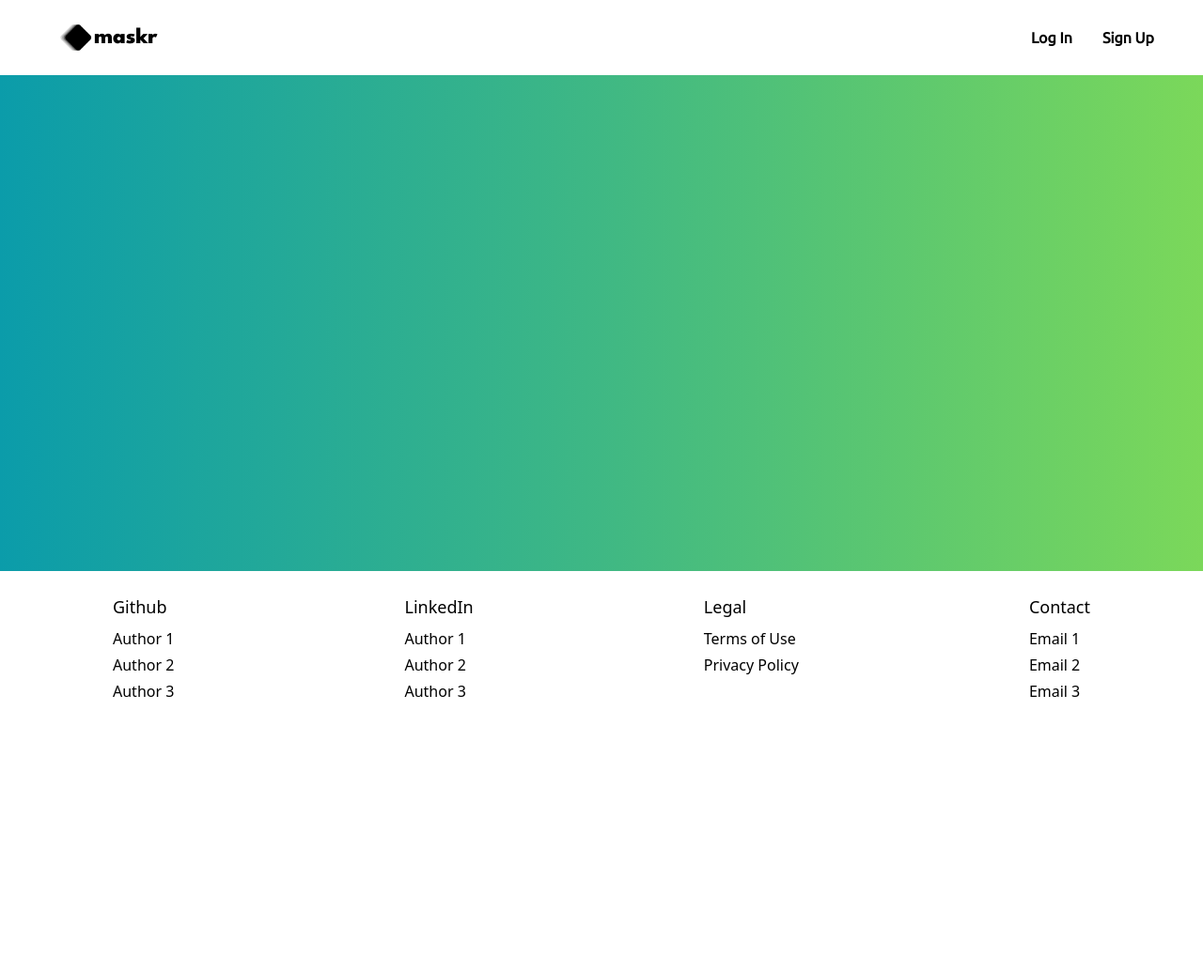
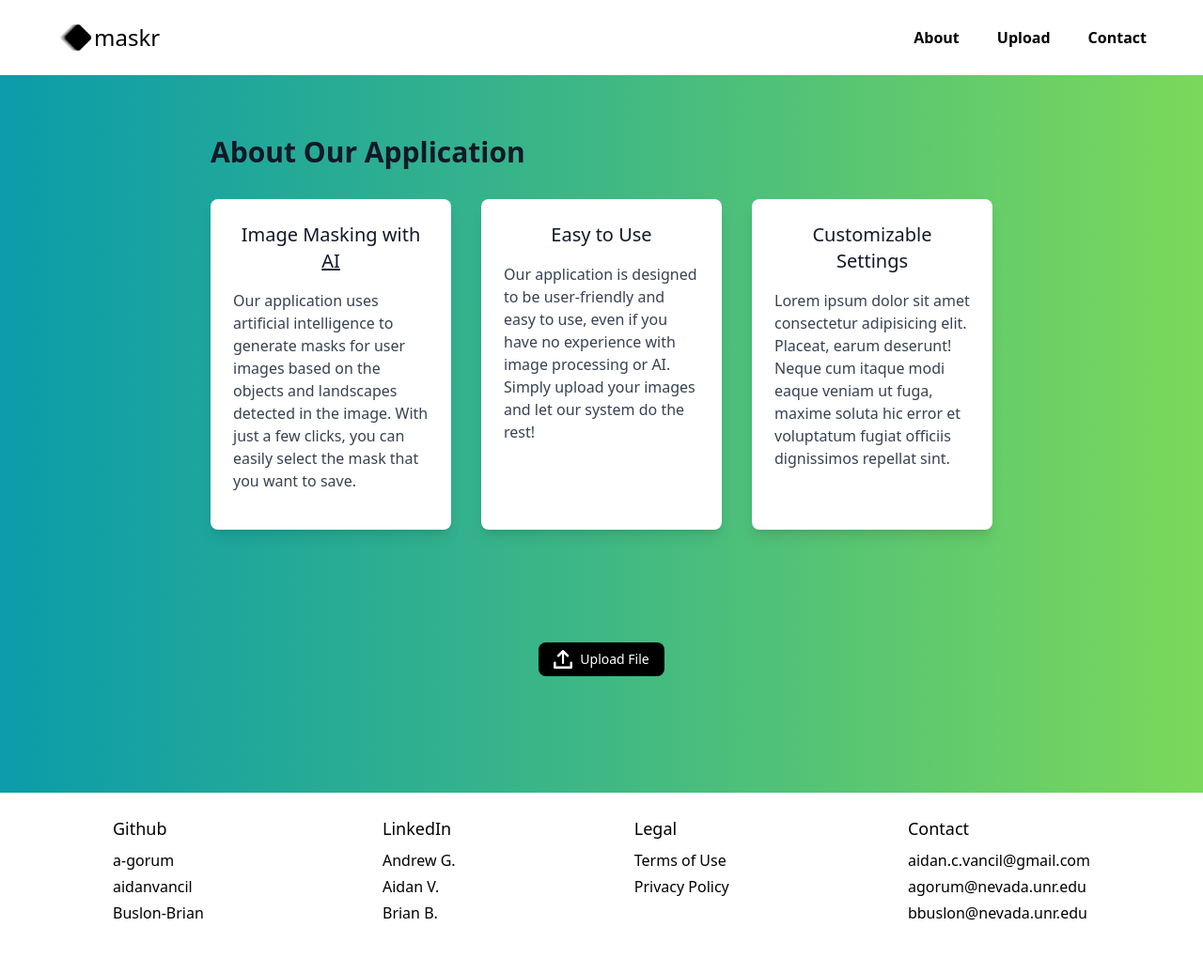
Before and after one commit to aidanvancil/maskr, a Django app: page / in a window 1280 px wide. Shown: the whole page at 94% size. Before the commit the page ends 742 px from the top, so only its background shows below. Run offline with Django 4.2, Linux system fonts and the light colour scheme; style sheets or scripts are compiled from the project's sources; some libraries are stand-ins or nearby versions.

Commit message:
Frontend Commits
- About + Upload + Contact Navbar Hrefs
- Pictures
- Upload Button
- Footer
- Sticky Header

```diff
--- a/maskr/settings.py
+++ b/maskr/settings.py
@@ -30,7 +30,7 @@ ALLOWED_HOSTS = []
 
 # Application definition
 STATICFILES_DIRS = [
-    BASE_DIR / "static",
+    BASE_DIR / "maskr_app/static",
 ]
 
 INSTALLED_APPS = [
--- /dev/null
+++ b/maskr_app/static/css/base.css
@@ -0,0 +1,7 @@
+html::-webkit-scrollbar {
+  display: none;
+}
+
+html {
+  scroll-behavior: smooth;
+}
--- a/maskr_app/static_src/tailwind.config.js
+++ b/maskr_app/static_src/tailwind.config.js
@@ -47,6 +47,11 @@ module.exports = {
             ubuntu: ['"Ubuntu"', 'sans-serif'],
             spartan: ['"League Spartan"', 'sans-serif'],
         },
+        variants: {
+            extend: {
+              textColor: ['hover'],
+            }
+        },
     },
     plugins: [
         /**
--- a/maskr_app/templates/base.html
+++ b/maskr_app/templates/base.html
@@ -7,13 +7,13 @@
 <head>
    {% tailwind_css %}
     <link rel="icon" href="{% static 'images/favicon.ico' %}" type="image/x-icon" />
-    <link rel="stylesheet" type="text/css" href="{% static 'styles/base.css' %}">
+    <link rel="stylesheet" href="{% static 'css/base.css' %}">
     <link rel="preconnect" href="https://fonts.googleapis.com">
     <link rel="preconnect" href="https://fonts.gstatic.com" crossorigin>
     <link href="https://fonts.googleapis.com/css2?family=League+Spartan:wght@800&family=Ubuntu&display=swap" rel="stylesheet">
     <title>{% block title %}maskr{% endblock %}</title>
 </head>
-<body class="bg-gradient-to-r from-[#0b9caa] via-[#3fb884] to-[#7bd85a]">
+<body class="bg-gradient-to-r from-[#0b9caa] via-[#3fb884] to-[#7bd85a] scroll-m-0">
     {% block content %}
     This is the default content.
     {% endblock %}
--- a/maskr_app/templates/maskrView.html
+++ b/maskr_app/templates/maskrView.html
@@ -2,7 +2,7 @@
 {% load static %}
 
 {% block content %}
-  <nav class="bg-white flex text-center justify-between p-1 h-20">
+  <nav class="bg-white sticky flex top-0 text-center justify-between p-1 h-20">
     <div class='flex relative ml-10'>
       <img class="w-25 !important" src="{% static 'images/maskr_logo.png' %}" alt="logo"/>
       <span class="ml-14 absolute font-spartan mt-5 font-size text-2xl">maskr</span>
@@ -10,19 +10,42 @@
     <div class='flex justify-between p-4 font-ubuntu font-bold mt-2'>
         <img src="" alt="" />
         <img src="" alt="" />
-        <h3 class='sm:mr-0 md:mr-2 lg:mr-4 xl:mr-8 mr-10'>Log In</h3>
-        <h3 class='sm:mr-0 md:mr-2 lg:mr-4 xl:mr-8 mr-10'>Sign Up</h3>
+        <h3 class='sm:mr-0 md:mr-4 lg:mr-6 xl:mr-10 mr-16'><a class="scrolllink" href="#about">About</a></h3>
+        <h3 class='sm:mr-0 md:mr-4 lg:mr-6 xl:mr-10 mr-16'><a class="scrolllink" href="#upload">Upload</a></h3>
+        <h3 class='sm:mr-0 md:mr-4 lg:mr-6 xl:mr-10 mr-16'><a class="scrolllink" href="#contact">Contact</a></h3>
     </div>
   </nav>
 
+  <section class="py-16" id ="about">
+    <div class="max-w-4xl mx-auto px-4 sm:px-6 lg:px-8">
+      <h2 class="text-3xl font-bold text-gray-900 mb-8">About Our Application</h2>
+      <div class="grid grid-cols-1 gap-8 md:grid-cols-2 lg:grid-cols-3">
+        <div class="bg-white rounded-lg shadow-lg p-6">
+          <h3 class="text-xl font-medium text-gray-900 mb-4 text-center">Image Masking with <span class="underline">AI</span></h3>
+          <p class="text-gray-700 mb-4">Our application uses artificial intelligence to generate masks for user images based on the objects and landscapes detected in the image. With just a few clicks, you can easily select the mask that you want to save.</p>
+        </div>
+        <div class="bg-white rounded-lg shadow-lg p-6">
+          <h3 class="text-xl font-medium text-gray-900 mb-4 text-center">Easy to Use</h3>
+          <p class="text-gray-700 mb-4">Our application is designed to be user-friendly and easy to use, even if you have no experience with image processing or AI. Simply upload your images and let our system do the rest!</p>
+        </div>
+        <div class="bg-white rounded-lg shadow-lg p-6">
+          <h3 class="text-xl font-medium text-gray-900 mb-4 text-center">Customizable Settings</h3>
+          <p class="text-gray-700 mb-4">Lorem ipsum dolor sit amet consectetur adipisicing elit. Placeat, earum deserunt! Neque cum itaque modi eaque veniam ut fuga, maxime soluta hic error et voluptatum fugiat officiis dignissimos repellat sint.</p>
+        </div>
+      </div>
+    </div>
+  </section>
+
+  <section class ="mb-36" id ="upload">
+    <div class="w-full flex justify-center relative text-black p-4 rounded-lg mt-10">
+        <button class="absolute bg-black rounded-lg text-white px-4 py-2 flex items-center gap-2 hover:bg-gray-800 transition duration-200">
+          <img class="w-5" src="{% static 'images/upload.png' %}" alt="">
+          <span class="text-sm font-medium">Upload File</span>
+        </button>
+    </div>
+
     {% if uploaded %}
-  <section>
-    <div class="relative" id="upload">
-      <img src="" alt="">
-      <button class="absolute"></button>
-    </div>
     <div id="screen">
-
       <!-- Gradient overlay -->
       <div class="absolute inset-0 bg-gradient-to-r from-purple-500 to-pink-500"></div>
 
@@ -39,18 +62,20 @@
         <a href="#" class="bg-white text-gray-900 py-2 px-4 rounded-lg shadow">Button</a>
       </div>
     </div>
+    {% endif %}
   </section>
-  {% endif %}
-  <footer class="bg-white py-6 fixed inset-x-0 w-full p-2 h-48 bottom-0">
+
+
+  <footer class="bg-white py-6 inset-x-0 w-full p-2 h-48 bottom-0" id="contact">
     <div class="max-w-7xl mx-auto px-4 sm:px-6 lg:px-8">
       <div class="flex ml-20 mr-20 justify-between">
         <!-- Github section -->
         <div class="mb-4 md:mb-0 sm:mb-0">
           <h3 class="text-lg font-medium mb-2">Github</h3>
           <ul class="space-y-1">
-            <li><a href="#">Author 1</a></li>
-            <li><a href="#">Author 2</a></li>
-            <li><a href="#">Author 3</a></li>
+            <li><a class="hover:underline" href="https://github.com/a-gorum">a-gorum</a></li>
+            <li><a class="hover:underline" href="https://github.com/aidanvancil">aidanvancil</a></li>
+            <li><a class="hover:underline" href="https://github.com/Buslon-Brian">Buslon-Brian</a></li>
           </ul>
         </div>
 
@@ -58,9 +83,9 @@
         <div class="mb-4 sm:mb-0 hidden sm:block">
           <h3 class="text-lg font-medium mb-2">LinkedIn</h3>
           <ul class="space-y-1">
-            <li><a href="#">Author 1</a></li>
-            <li><a href="#">Author 2</a></li>
-            <li><a href="#">Author 3</a></li>
+            <li><a class="hover:underline" href="#">Andrew G.</a></li>
+            <li><a class="hover:underline" href="https://www.linkedin.com/in/aidan-vancil">Aidan V.</a></li>
+            <li><a class="hover:underline" href="#">Brian B.</a></li>
           </ul>
         </div>
 
@@ -68,8 +93,8 @@
         <div class="mb-4 md:mb-0">
           <h3 class="text-lg font-medium mb-2">Legal</h3>
           <ul class="space-y-1">
-            <li><a href="#">Terms of Use</a></li>
-            <li><a href="#">Privacy Policy</a></li>
+            <li><a class="hover:underline" href="https://www.termsofservicegenerator.net/live.php?token=YZYhfT5R7sZgK9NCR5H9L4K2yqcqXDNr">Terms of Use</a></li>
+            <li><a class="hover:underline" href="https://www.gdprprivacypolicy.net/live.php?token=LzX5Nr833bV50I8hmQDf0Y2p8sr5tJab">Privacy Policy</a></li>
           </ul>
         </div>
 
@@ -77,9 +102,15 @@
         <div class="mb-4 md:mb-0 hidden md:block">
           <h3 class="text-lg font-medium mb-2">Contact</h3>
           <ul class="space-y-1">
-            <li><a href="#">Email 1</a></li>
-            <li><a href="#">Email 2</a></li>
-            <li><a href="#">Email 3</a></li>
+            <li><a class="hover:underline" href="mailto:your-email@example.com?
+              subject=Questions%20For%20Aidan&
+              body=Hello%20Aidan!%20I%20wanted%20to%20learn%20more%20about%20your%20website!">aidan.c.vancil@gmail.com</a></li>
+            <li><a class="hover:underline" href="mailto:your-email@example.com?
+              subject=Questions%20For%20Andrew&
+              body=Hello%20Andrew!%20I%20wanted%20to%20learn%20more%20about%20your%20website!">agorum@nevada.unr.edu</a></li>
+            <li><a class="hover:underline" href="mailto:your-email@example.com?
+              subject=Questions%20For%20Brian&
+              body=Hello%20Brian!%20I%20wanted%20to%20learn%20more%20about%20your%20website!">bbuslon@nevada.unr.edu</a></li>
           </ul>
         </div>
       </div>
```
Also changed, not shown: maskr_app/static/images/upload.png (added). Lines whose indentation alone changed are shown as unchanged.
